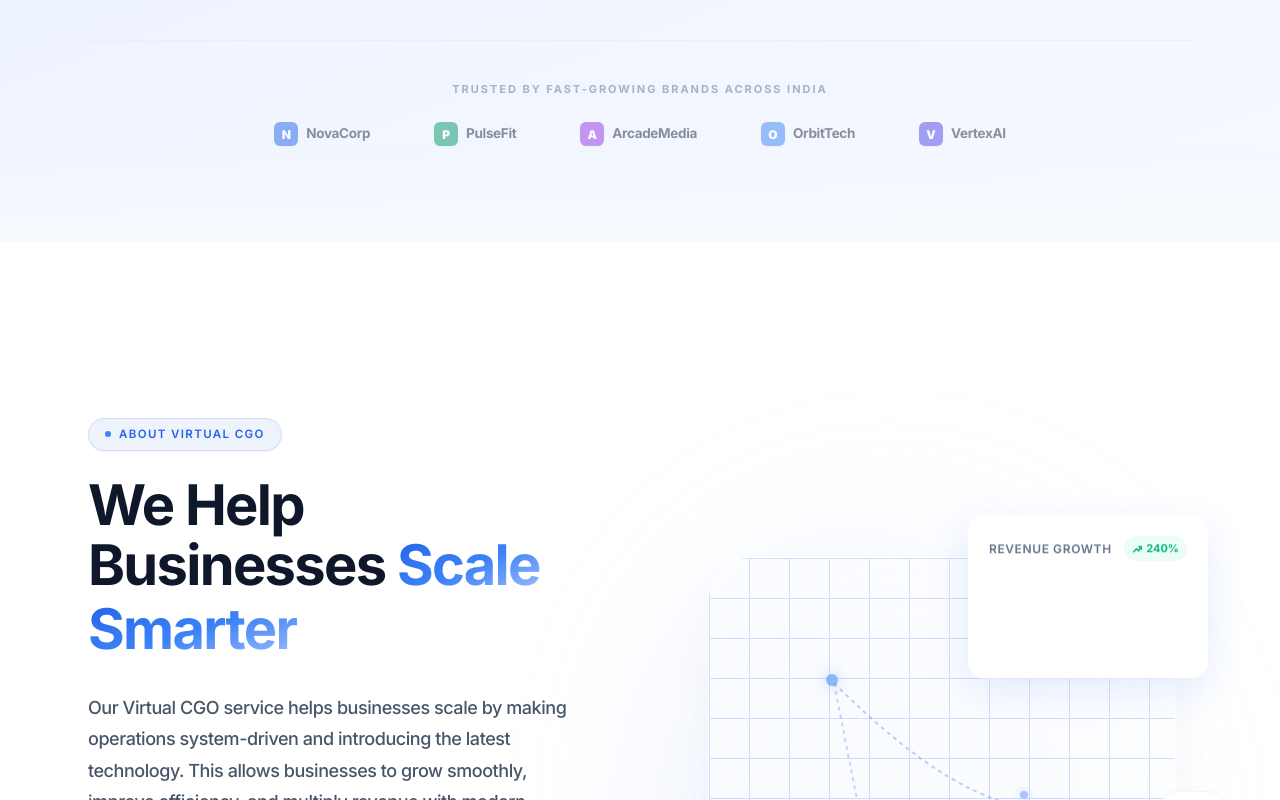
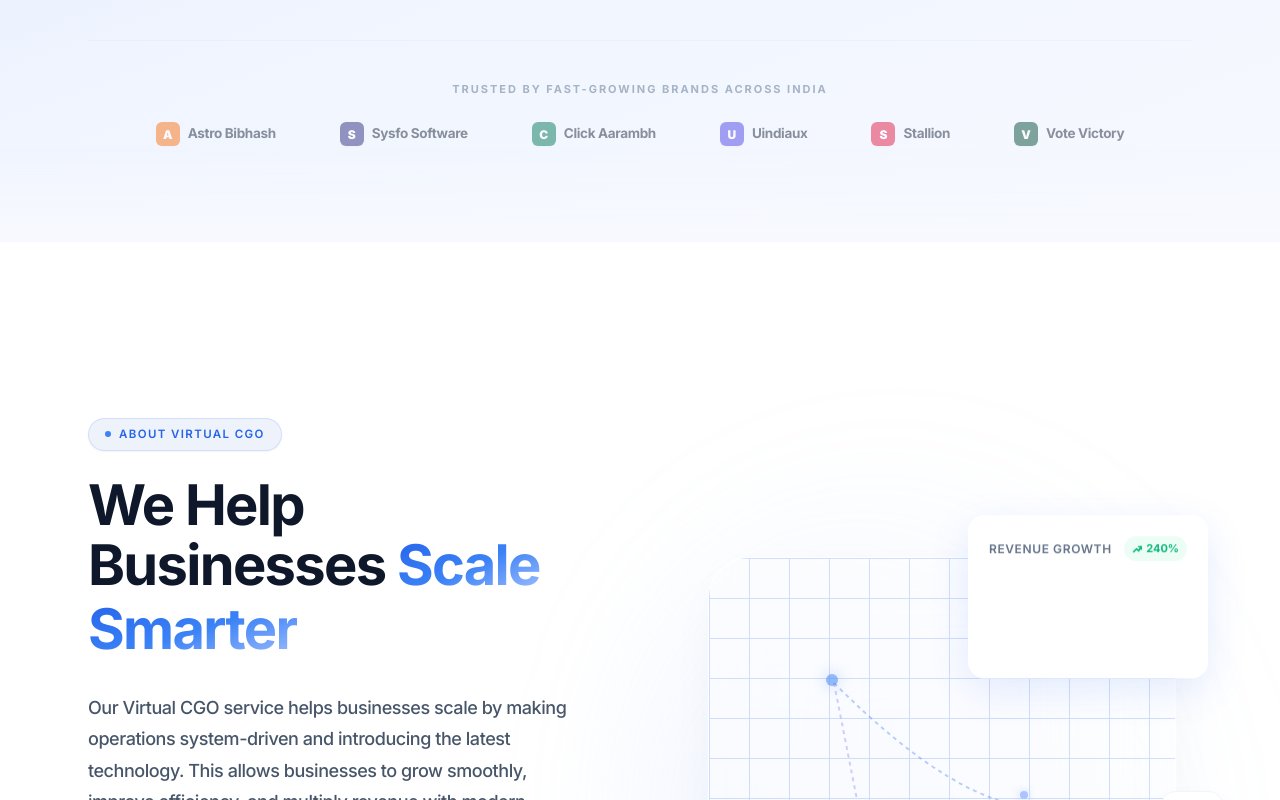
Before and after one commit to khrishChauhan/virtualcgo, a Next.js app: page / in a window 1280 px wide. Shown: the part 920-1720 px from the top of the page. Built offline with nearby package versions, Linux system fonts and the light colour scheme.

Commit message:
feat: replace mock partner trust logos in Hero Section with real corporate brand partners

```diff
--- a/src/components/HeroSection.tsx
+++ b/src/components/HeroSection.tsx
@@ -323,30 +323,35 @@ export default function HeroSection() {
             TRUSTED BY FAST-GROWING BRANDS ACROSS INDIA
           </p>
           <div className="flex flex-wrap items-center justify-center gap-x-12 gap-y-6 md:gap-x-16 opacity-50 hover:opacity-75 transition-opacity duration-300">
-            {/* Logo 1 */}
+            {/* Logo 1 - Astro Bibhash */}
             <div className="flex items-center gap-2">
-              <div className="w-6 h-6 rounded-md bg-blue-600 flex items-center justify-center text-white font-black text-[12px] shadow-sm">N</div>
-              <span className="text-slate-800 font-bold text-[13.5px] tracking-tight">NovaCorp</span>
+              <div className="w-6 h-6 rounded-md bg-orange-500 flex items-center justify-center text-white font-black text-[12px] shadow-sm">A</div>
+              <span className="text-slate-800 font-bold text-[13.5px] tracking-tight">Astro Bibhash</span>
             </div>
-            {/* Logo 2 */}
+            {/* Logo 2 - Sysfo Software */}
             <div className="flex items-center gap-2">
-              <div className="w-6 h-6 rounded-md bg-emerald-600 flex items-center justify-center text-white font-black text-[12px] shadow-sm">P</div>
-              <span className="text-slate-800 font-bold text-[13.5px] tracking-tight">PulseFit</span>
+              <div className="w-6 h-6 rounded-md bg-indigo-900 flex items-center justify-center text-white font-black text-[12px] shadow-sm">S</div>
+              <span className="text-slate-800 font-bold text-[13.5px] tracking-tight">Sysfo Software</span>
             </div>
-            {/* Logo 3 */}
+            {/* Logo 3 - Click Aarambh */}
             <div className="flex items-center gap-2">
-              <div className="w-6 h-6 rounded-md bg-purple-600 flex items-center justify-center text-white font-black text-[12px] shadow-sm">A</div>
-              <span className="text-slate-800 font-bold text-[13.5px] tracking-tight">ArcadeMedia</span>
+              <div className="w-6 h-6 rounded-md bg-emerald-700 flex items-center justify-center text-white font-black text-[12px] shadow-sm">C</div>
+              <span className="text-slate-800 font-bold text-[13.5px] tracking-tight">Click Aarambh</span>
             </div>
-            {/* Logo 4 */}
+            {/* Logo 4 - Uindiaux */}
             <div className="flex items-center gap-2">
-              <div className="w-6 h-6 rounded-md bg-blue-500 flex items-center justify-center text-white font-black text-[12px] shadow-sm">O</div>
-              <span className="text-slate-800 font-bold text-[13.5px] tracking-tight">OrbitTech</span>
+              <div className="w-6 h-6 rounded-md bg-indigo-600 flex items-center justify-center text-white font-black text-[12px] shadow-sm">U</div>
+              <span className="text-slate-800 font-bold text-[13.5px] tracking-tight">Uindiaux</span>
             </div>
-            {/* Logo 5 */}
+            {/* Logo 5 - Stallion */}
             <div className="flex items-center gap-2">
-              <div className="w-6 h-6 rounded-md bg-indigo-600 flex items-center justify-center text-white font-black text-[12px] shadow-sm">V</div>
-              <span className="text-slate-800 font-bold text-[13.5px] tracking-tight">VertexAI</span>
+              <div className="w-6 h-6 rounded-md bg-rose-600 flex items-center justify-center text-white font-black text-[12px] shadow-sm">S</div>
+              <span className="text-slate-800 font-bold text-[13.5px] tracking-tight">Stallion</span>
+            </div>
+            {/* Logo 6 - Vote Victory */}
+            <div className="flex items-center gap-2">
+              <div className="w-6 h-6 rounded-md bg-emerald-900 flex items-center justify-center text-white font-black text-[12px] shadow-sm">V</div>
+              <span className="text-slate-800 font-bold text-[13.5px] tracking-tight">Vote Victory</span>
             </div>
           </div>
         </motion.div>
```
